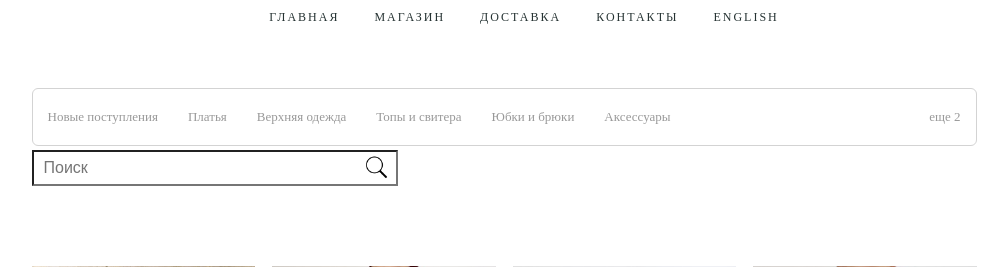
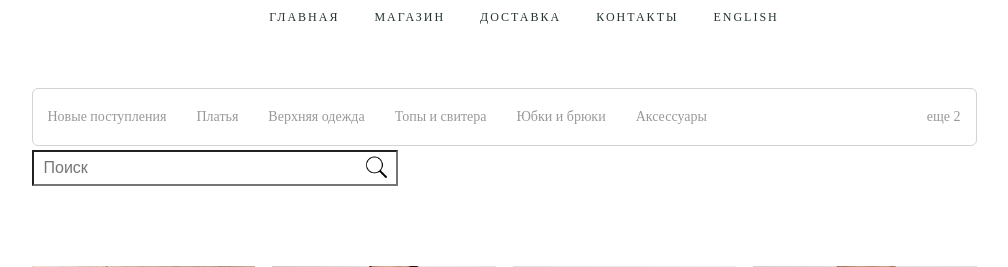
Before and after one commit to Avisrara74/myMagazineDesign, a PHP site: page /index.php?page=shop in a window 1280 px wide. Shown: the part 248-515 px from the top of the page, without its empty margins (136-1144 px from the left). Run offline with PHP 8.4, Linux system fonts and the light colour scheme.

Commit message:
Update shopUl.css

```diff
--- a/styles/shopUl.css
+++ b/styles/shopUl.css
@@ -31,7 +31,7 @@
 	padding: 12px 15px;
 	color: #999;
 	text-decoration: none;
-	font-size: 13px;
+	font-size: 14px;
 	text-transform: none;
 }
 
@@ -72,7 +72,7 @@
 
 #menu ul a {
 	padding: 10px;
-	width: 150px;
+	width: 160px;
 	display: block;
 	white-space: nowrap;
 	float: none;
```
